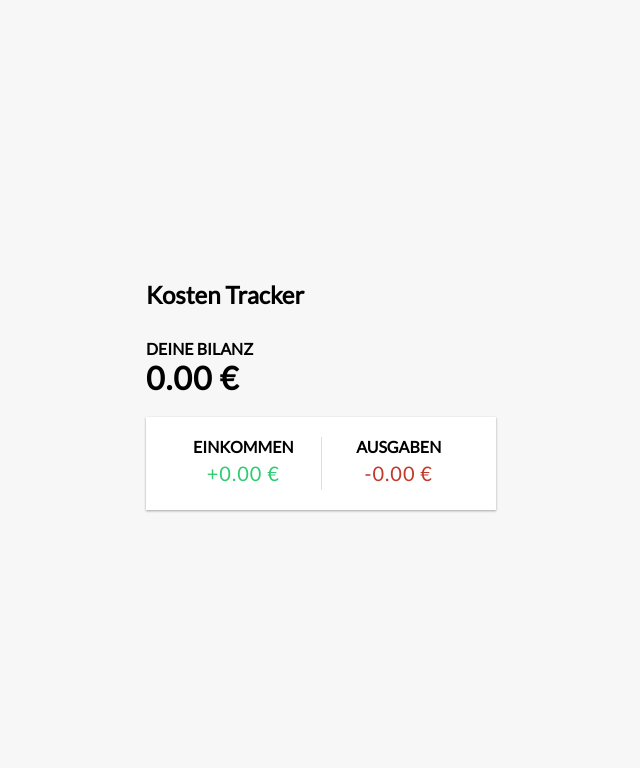
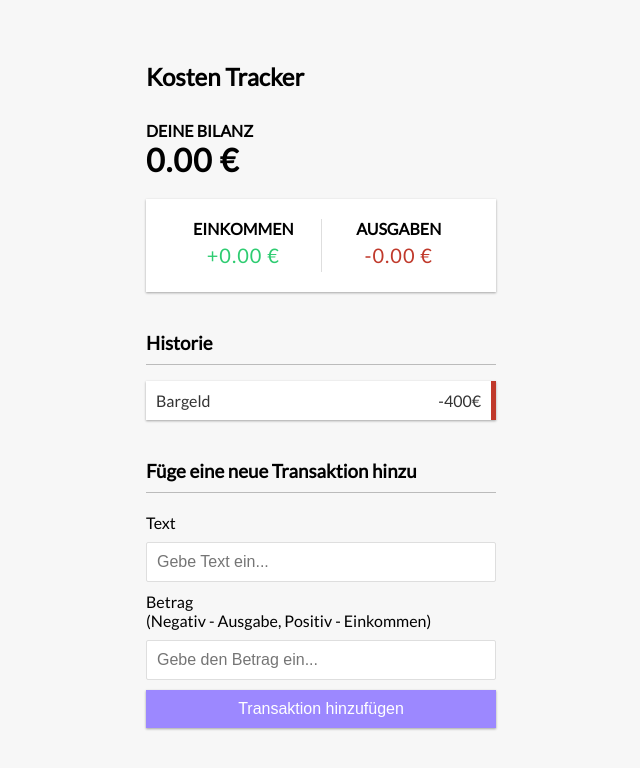
Before and after one commit to Quaquaro/kosten-tracker, a React (Create React App) app: page / in a window 1280 px wide. Shown: the top 768 px of the page, without its empty margins (319-959 px from the left). Built offline with nearby package versions, Linux system fonts and the light colour scheme.

Commit message:
Add Components to App

```diff
--- a/src/App.js
+++ b/src/App.js
@@ -2,6 +2,9 @@ import "./App.css";
 import { Header } from "./components/Header.js";
 import { Balance } from "./components/Balance.js";
 import { IncomeExpenses } from "./components/IncomeExpenses.js";
+import { TransactionList } from "./components/TransactionList.js";
+import { AddTransaction } from "./components/AddTransaction.js";
+
 function App() {
   return (
     <div>
@@ -9,6 +12,8 @@ function App() {
       <div className="container">
         <Balance />
         <IncomeExpenses />
+        <TransactionList />
+        <AddTransaction />
       </div>
     </div>
   );
--- /dev/null
+++ b/src/components/AddTransaction.js
@@ -0,0 +1,23 @@
+import React from "react";
+
+export const AddTransaction = () => {
+  return (
+    <>
+      <h3>Füge eine neue Transaktion hinzu</h3>
+      <form>
+        <div className="form-control">
+          <label htmlFor="text">Text</label>
+          <input type="text" placeholder="Gebe Text ein..." />
+        </div>
+        <div className="form-control">
+          <label htmlFor="amount">
+            Betrag <br />
+            (Negativ - Ausgabe, Positiv - Einkommen)
+          </label>
+          <input type="number" placeholder="Gebe den Betrag ein..." />
+        </div>
+        <button className="btn">Transaktion hinzufügen</button>
+      </form>
+    </>
+  );
+};
--- a/src/components/Balance.js
+++ b/src/components/Balance.js
@@ -4,7 +4,7 @@ export const Balance = () => {
   return (
     <>
       <h4>Deine Bilanz</h4>
-      <h1 id="balance">0.00 €</h1>
+      <h1>0.00 €</h1>
     </>
   );
 };
--- a/src/components/IncomeExpenses.js
+++ b/src/components/IncomeExpenses.js
@@ -2,16 +2,16 @@ import React from "react";
 
 export const IncomeExpenses = () => {
   return (
-    <div class="inc-exp-container">
+    <div className="inc-exp-container">
       <div>
         <h4>Einkommen</h4>
-        <p id="money-plus" class="money plus">
+        <p id="money-plus" className="money plus">
           +0.00 €
         </p>
       </div>
       <div>
         <h4>Ausgaben</h4>
-        <p id="money-minus" class="money minus">
+        <p id="money-minus" className="money minus">
           -0.00 €
         </p>
       </div>
--- /dev/null
+++ b/src/components/TransactionList.js
@@ -0,0 +1,14 @@
+import React, { useState } from "react";
+
+export const TransactionList = () => {
+  return (
+    <>
+      <h3>Historie</h3>
+      <ul className="list">
+        <li className="minus">
+          Bargeld <span>-400€</span> <button className="delete-btn">x</button>
+        </li>
+      </ul>
+    </>
+  );
+};
```
